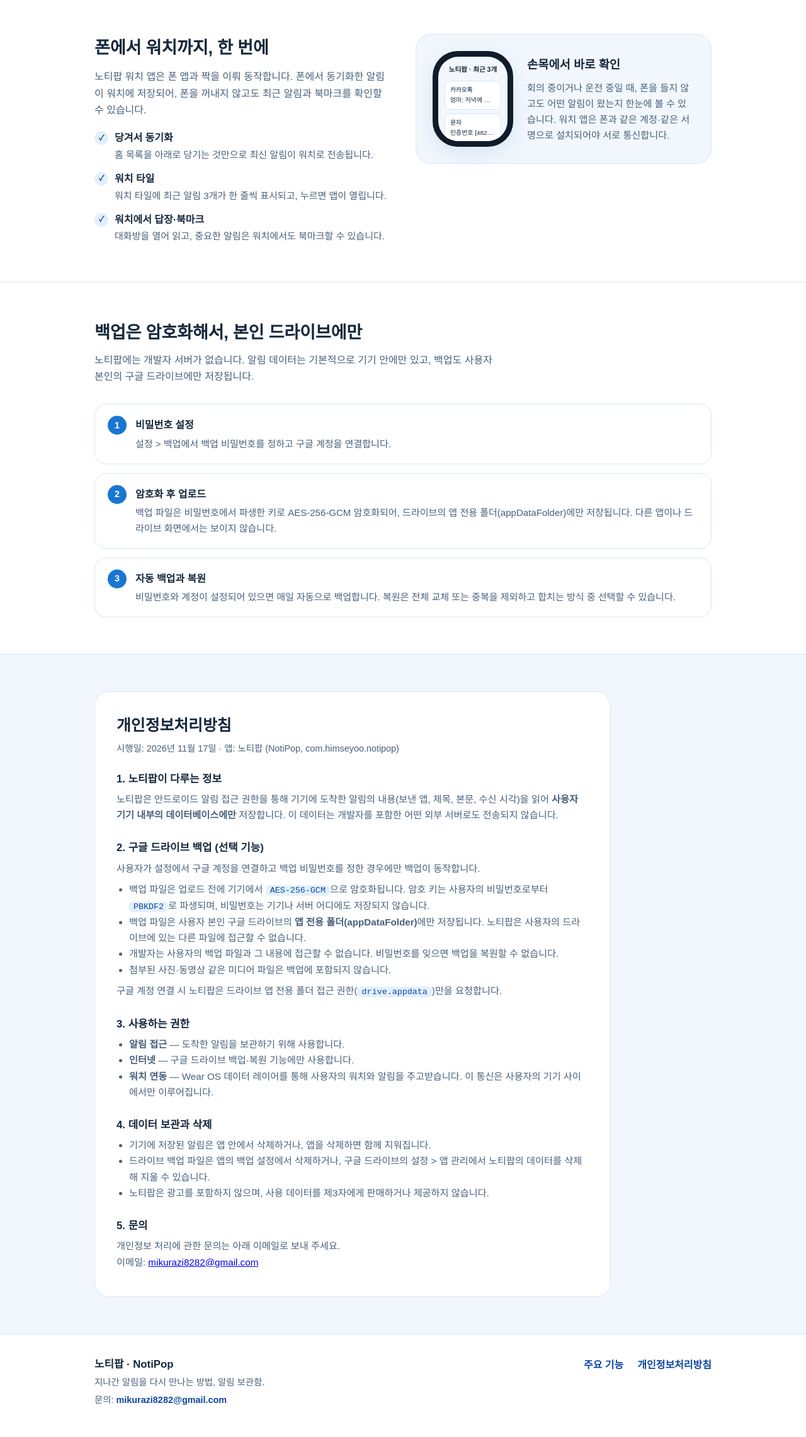
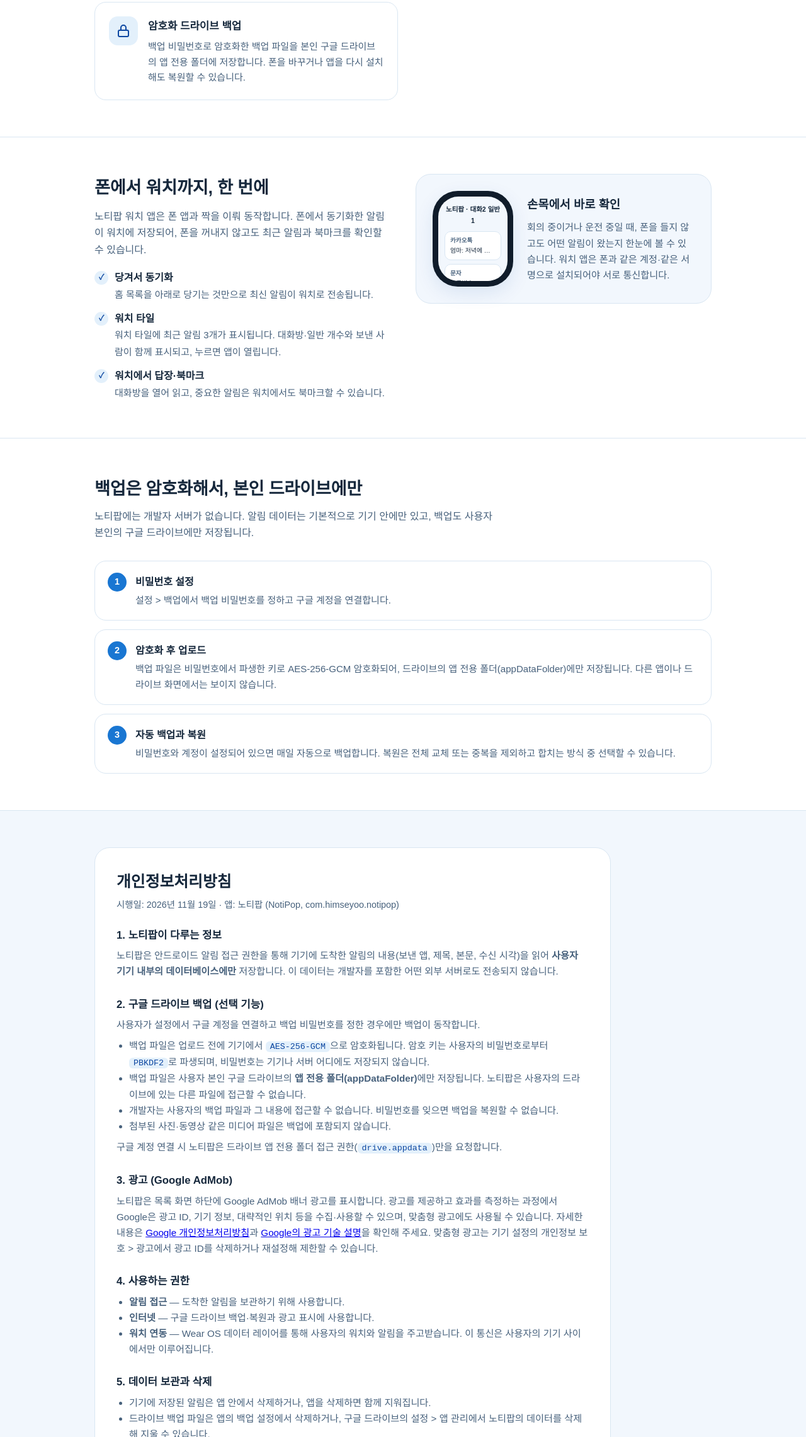
Before and after one commit to mikurazi8282-arch/mikurazi8282-arch.github.io, a plain HTML site: page index.html in a window 1280 px wide. Shown: the part 1280-3561 px from the top of the page at 63% size. Drawn offline with Linux system fonts and the light colour scheme.

Commit message:
Add files via upload

```diff
--- a/index.html
+++ b/index.html
@@ -320,7 +320,14 @@
             <div class="f-ic"><svg viewBox="0 0 24 24" fill="none" stroke="currentColor" stroke-width="2" stroke-linecap="round" stroke-linejoin="round"><path d="M12 17v5"/><path d="M9 3h6l1 7 3 3H5l3-3z"/></svg></div>
             <div>
               <h3>상단바 고정 알림</h3>
-              <p>가장 최근 알림을 상단바에 고정해 두는 알림을 띄울 수 있습니다. 알림을 확인해도 사라지지 않고, 정말 비어 있을 때만 비어 있다고 표시됩니다. 설정에서 끌 수 있습니다.</p>
+              <p>중요한 알림을 상단바에 고정해 두는 알림을 띄울 수 있습니다. 펼치면 순위와 정렬 순서를 따라 최대 3개까지 표시되고, 알림을 확인해도 사라지지 않습니다. 설정에서 끌 수 있습니다.</p>
+            </div>
+          </div>
+          <div class="feature">
+            <div class="f-ic"><svg viewBox="0 0 24 24" fill="none" stroke="currentColor" stroke-width="2" stroke-linecap="round" stroke-linejoin="round"><path d="M8 6h13M8 12h13M8 18h13"/><path d="M3.5 6h.01M3.5 12h.01M3.5 18h.01"/></svg></div>
+            <div>
+              <h3>순위 지정</h3>
+              <p>놓치면 안 되는 대화방이나 앱은 최대 3개까지 순위를 정해 둘 수 있습니다. 순위를 정한 알림은 최근알림 목록, 워치 타일, 상단바 고정 알림에서 정렬보다 먼저 표시됩니다. 최근알림 정렬(대화방 먼저·최신순·일반 먼저)도 폰에서 바꿀 수 있습니다.</p>
             </div>
           </div>
           <div class="feature">
@@ -345,14 +352,14 @@
           </p>
           <ul class="checklist">
             <li><span class="ck">✓</span><div><b>당겨서 동기화</b><span>홈 목록을 아래로 당기는 것만으로 최신 알림이 워치로 전송됩니다.</span></div></li>
-            <li><span class="ck">✓</span><div><b>워치 타일</b><span>워치 타일에 최근 알림 3개가 한 줄씩 표시되고, 누르면 앱이 열립니다.</span></div></li>
+            <li><span class="ck">✓</span><div><b>워치 타일</b><span>워치 타일에 최근 알림 3개가 표시됩니다. 대화방·일반 개수와 보낸 사람이 함께 표시되고, 누르면 앱이 열립니다.</span></div></li>
             <li><span class="ck">✓</span><div><b>워치에서 답장·북마크</b><span>대화방을 열어 읽고, 중요한 알림은 워치에서도 북마크할 수 있습니다.</span></div></li>
           </ul>
         </div>
         <div class="watch-card">
           <div class="watch" aria-hidden="true">
             <div class="watch-screen">
-              <div class="w-title">노티팝 · 최근 3개</div>
+              <div class="w-title">노티팝 · 대화2 일반1</div>
               <div class="w-row"><b>카카오톡</b>엄마: 저녁에 김치찌개…</div>
               <div class="w-row"><b>문자</b>인증번호 [482913]…</div>
               <div class="w-row"><b>Gmail</b>상품이 배송을 시작…</div>
@@ -389,7 +396,7 @@
       <div class="wrap">
         <div class="policy-box">
           <h2>개인정보처리방침</h2>
-          <p class="eff">시행일: 2026년 11월 17일 · 앱: 노티팝 (NotiPop, com.himseyoo.notipop)</p>
+          <p class="eff">시행일: 2026년 11월 19일 · 앱: 노티팝 (NotiPop, com.himseyoo.notipop)</p>
 
           <h3>1. 노티팝이 다루는 정보</h3>
           <p>노티팝은 안드로이드 알림 접근 권한을 통해 기기에 도착한 알림의 내용(보낸 앱, 제목, 본문, 수신 시각)을 읽어 <strong>사용자 기기 내부의 데이터베이스에만</strong> 저장합니다. 이 데이터는 개발자를 포함한 어떤 외부 서버로도 전송되지 않습니다.</p>
@@ -404,21 +411,24 @@
           </ul>
           <p>구글 계정 연결 시 노티팝은 드라이브 앱 전용 폴더 접근 권한(<code>drive.appdata</code>)만을 요청합니다.</p>
 
-          <h3>3. 사용하는 권한</h3>
+          <h3>3. 광고 (Google AdMob)</h3>
+          <p>노티팝은 목록 화면 하단에 Google AdMob 배너 광고를 표시합니다. 광고를 제공하고 효과를 측정하는 과정에서 Google은 광고 ID, 기기 정보, 대략적인 위치 등을 수집·사용할 수 있으며, 맞춤형 광고에도 사용될 수 있습니다. 자세한 내용은 <a href="https://policies.google.com/privacy" target="_blank" rel="noopener">Google 개인정보처리방침</a>과 <a href="https://policies.google.com/technologies/ads" target="_blank" rel="noopener">Google의 광고 기술 설명</a>을 확인해 주세요. 맞춤형 광고는 기기 설정의 개인정보 보호 &gt; 광고에서 광고 ID를 삭제하거나 재설정해 제한할 수 있습니다.</p>
+
+          <h3>4. 사용하는 권한</h3>
           <ul>
             <li><strong>알림 접근</strong> — 도착한 알림을 보관하기 위해 사용합니다.</li>
-            <li><strong>인터넷</strong> — 구글 드라이브 백업·복원 기능에만 사용합니다.</li>
+            <li><strong>인터넷</strong> — 구글 드라이브 백업·복원과 광고 표시에 사용합니다.</li>
             <li><strong>워치 연동</strong> — Wear OS 데이터 레이어를 통해 사용자의 워치와 알림을 주고받습니다. 이 통신은 사용자의 기기 사이에서만 이루어집니다.</li>
           </ul>
 
-          <h3>4. 데이터 보관과 삭제</h3>
+          <h3>5. 데이터 보관과 삭제</h3>
           <ul>
             <li>기기에 저장된 알림은 앱 안에서 삭제하거나, 앱을 삭제하면 함께 지워집니다.</li>
             <li>드라이브 백업 파일은 앱의 백업 설정에서 삭제하거나, 구글 드라이브의 설정 &gt; 앱 관리에서 노티팝의 데이터를 삭제해 지울 수 있습니다.</li>
-            <li>노티팝은 광고를 포함하지 않으며, 사용 데이터를 제3자에게 판매하거나 제공하지 않습니다.</li>
+            <li>노티팝은 사용자가 기기에 저장한 알림 데이터를 제3자에게 판매하거나 제공하지 않습니다. 광고와 관련한 정보 처리는 위 3번 항목(광고)을 따릅니다.</li>
           </ul>
 
-          <h3>5. 문의</h3>
+          <h3>6. 문의</h3>
           <p>개인정보 처리에 관한 문의는 아래 이메일로 보내 주세요.<br />
           이메일: <a href="mailto:mikurazi8282@gmail.com">mikurazi8282@gmail.com</a></p>
         </div>
```
